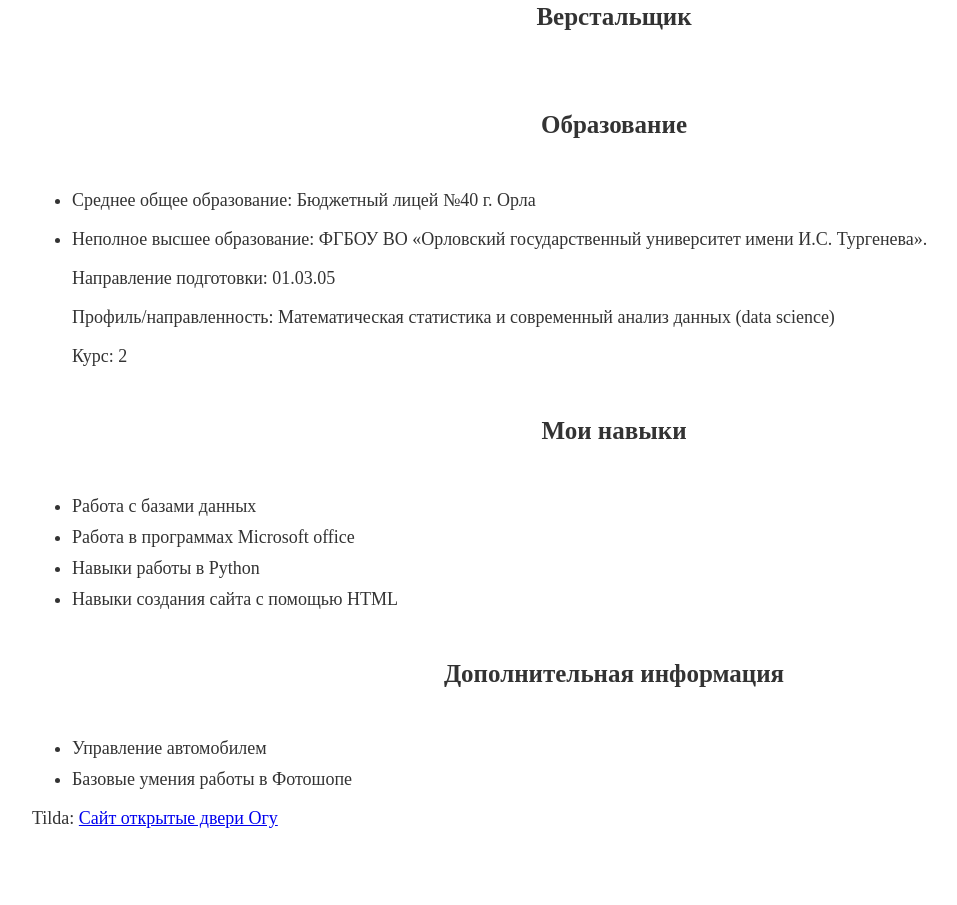
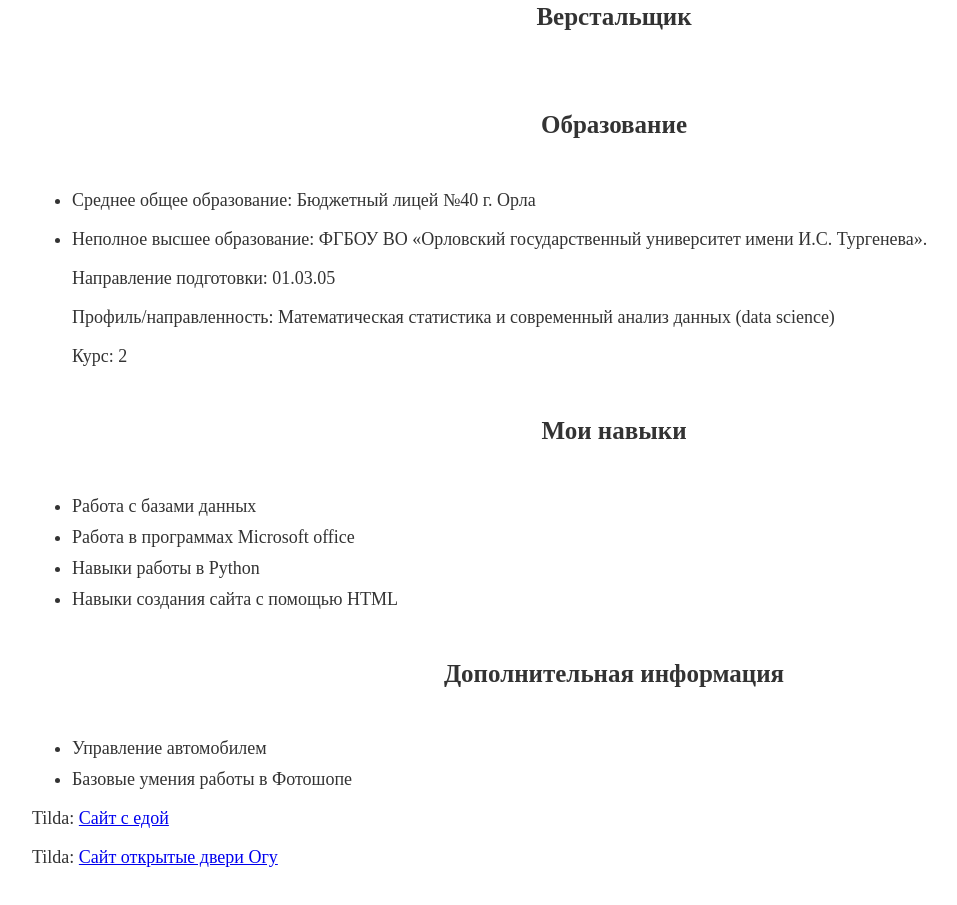
Before and after one commit to SonyaT228/SonyaT228.github.io, a plain HTML site: page index.html in a window 1280 px wide. Shown: the part 113-1018 px from the top of the page, without its empty margins (26-983 px from the left). Before the commit the page ends 992 px from the top, so only its background shows below. Drawn offline with Linux system fonts and the light colour scheme.

Commit message:
index.html

```diff
--- a/index.html
+++ b/index.html
@@ -42,6 +42,7 @@
             <li>Управление автомобилем</li>
             <li>Базовые умения работы в Фотошопе</li>
         </ul>
+        <p>Tilda: <a href=" http://tilda-sonya-t.tilda.ws">Сайт с едой</a></p>
  <p>Tilda: <a href="http://project13298191.tilda.ws">Сайт открытые двери Огу</a></p>
     </section>
 </body>
```
